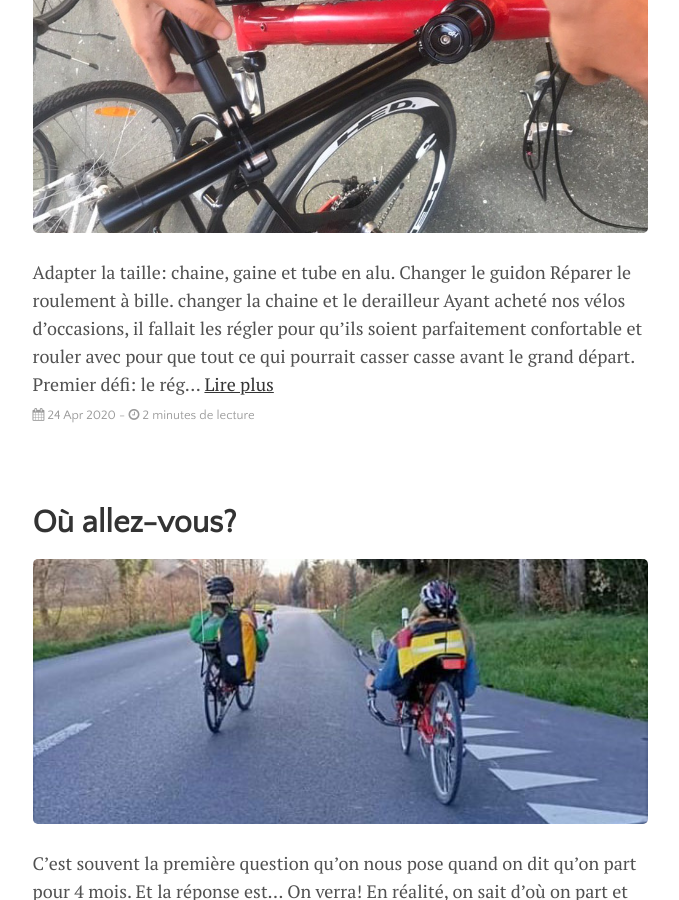
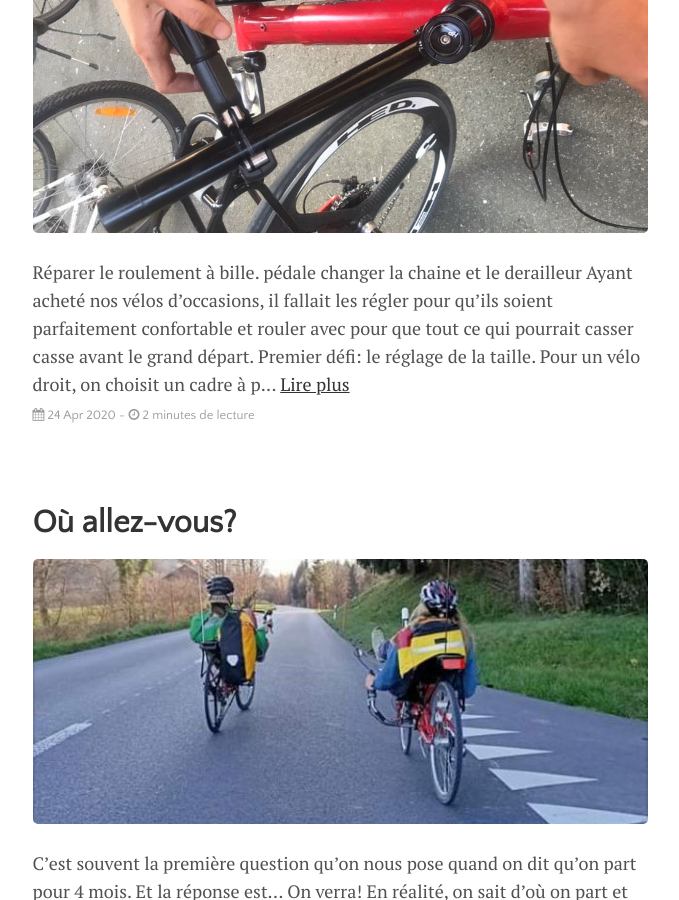
Before and after one commit to cyclovoyage/cyclovoyage.github.io, a Jekyll site: the page built from index.html, in a window 1280 px wide and 900 px high, scrolled down 341 px. Shown: the whole window, without its empty margins (300-979 px from the left). Built offline with Jekyll 4.4.1, drawn with Linux system fonts in a browser that asks for light colours; the list of posts is cut into pages by our own code.

Commit message:
Update 2020-04-24-preparer-le-velo.md

```diff
--- a/_posts/2020-04-24-preparer-le-velo.md
+++ b/_posts/2020-04-24-preparer-le-velo.md
@@ -7,9 +7,8 @@
 image: cyclo_repair.jpg
 ---
 
-  - Adapter la taille: chaine, gaine et tube en alu.
-  - Changer le guidon
   - Réparer le roulement à bille.
+  - pédale
   - changer la chaine et le derailleur
 
 Ayant acheté nos vélos d'occasions, il fallait les régler pour qu'ils soient parfaitement confortable et rouler avec pour que tout ce qui pourrait casser casse avant le grand départ.
@@ -22,9 +21,9 @@
 
 Après avoir chacun testé les 3 configurations, Voici nos conclusions:
 | # | type | avantages | inconvénients |
-|---|---|---|---|---|
-| 1 | dessous | champ de vue plus libre sur la route. Facile de se lever. Styléé (pour Didier)|Le plus inhabituel des 3 à prendres en main. On peut pas tenir le guidon lorsqu'on le pousse en marchant. |
-| 2 | dessus contre la poitrine | - | Cougné coincé, il faut faire de la gymnastique pour se lever.|
+|---|---|---|---|
+| 1 | dessous | champ de vue plus libre sur la route. Facile de se lever. Styléé (pour Didier) | Le plus inhabituel des 3 à prendres en main. On peut pas tenir le guidon lorsqu'on le pousse en marchant. |
+| 2 | dessus contre la poitrine | - | Cougné coincé, il faut faire de la gymnastique pour se lever. |
 | 3 | dessus en avant | Facile à prendre en main. Position des bras reposée. Pas coincé comme celui contre la poitrine. Possible de se tirer sur le guidon pour se lever ou se redresser en roulant pour avoir un meilleur champ de vision. Parfait pour poser un support à carte/smartphone. | - |
 
 Bref, on a eu un grand favori, mais on n'en avait qu'un seul exemplaire. C'est parti pour la brico. Ce coup-ci on est allé chez axé-cycles, un atelier de vélo participatif tenu par des anciens d'UniPoly. Au lieu d'acheter une pièce neuve, on a récupéré et coupé la potence du guidon 2, fixé le cintre du 1, et paf, voici un guidon 3. La touche finale, c'est deux morceaux de bois enfilés de chaque côté pour avoir la bonne longueur.
```
